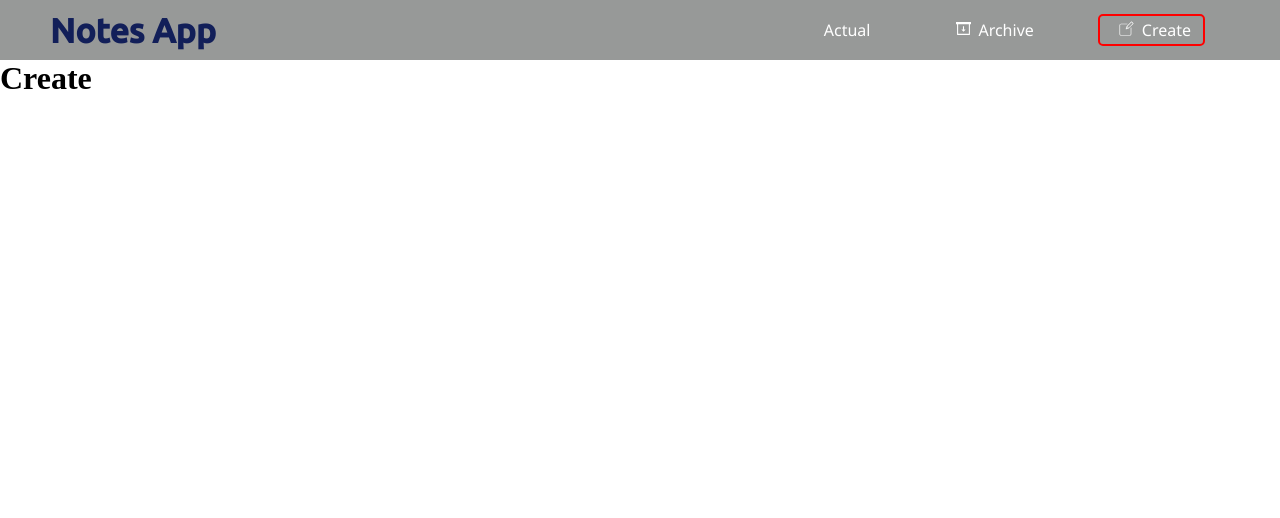
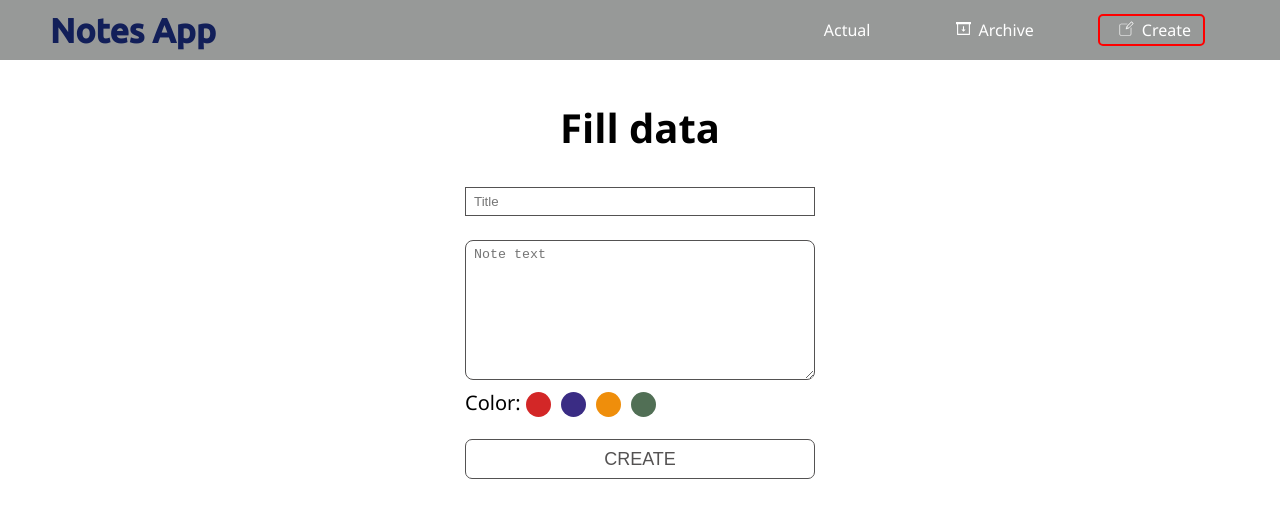
Before and after one commit to ulvibashir/Notes-Project, a React (Create React App) app: page /create in a window 1280 px wide. Shown: the top 518 px of the page. Built offline with nearby package versions, Linux system fonts and the light colour scheme.

Commit message:
create-page

```diff
--- a/src/pages/Create/Create.jsx
+++ b/src/pages/Create/Create.jsx
@@ -1,9 +1,152 @@
-import React from 'react'
-import styled from 'styled-components'
-export function Create() {
-    return (
-        <h1>
-            Create
-        </h1>
-    )
+import React from "react";
+import styled from "styled-components";
+
+export function Create(props) {
+  return (
+    <Container>
+      <Header>Fill data</Header>
+      <StyledForm onSubmit={onsubmit}>
+        <StyledInput type="text" placeholder="Title" />
+        <StyledTextArea placeholder="Note text" />
+        <ColorContainer>
+          <ColorLabel>Color: </ColorLabel>
+          <Label color="#d32727">
+            <RadioBtn type="radio" name="color" />
+            <RadioSpan color="#d32727"></RadioSpan>
+          </Label>
+          <Label color="#3a2c84">
+            <RadioBtn type="radio" name="color" />
+            <RadioSpan color="#3a2c84"></RadioSpan>
+          </Label>
+          <Label color="#ef8e0b">
+            <RadioBtn type="radio" name="color" />
+            <RadioSpan color="#ef8e0b"></RadioSpan>
+          </Label>
+          <Label color="#516f55">
+            <RadioBtn type="radio" name="color" />
+            <RadioSpan color="#516f55"></RadioSpan>
+          </Label>
+        </ColorContainer>
+      </StyledForm>
+      <Button>CREATE</Button>
+    </Container>
+  );
 }
+
+const Container = styled.div`
+  display: flex;
+  flex-direction: column;
+  align-items: center;
+  width: 350px;
+  height: 500px;
+  margin: 40px auto;
+`;
+const Header = styled.h1`
+  font-family: "Segoe UI", Tahoma, Geneva, Verdana, sans-serif;
+  font-size: 40px;
+  width: 100%;
+  text-align: center;
+`;
+const StyledForm = styled.form`
+  display: flex;
+  flex-direction: column;
+  align-items: center;
+  width: 100%;
+  margin: 20px;
+`;
+const StyledInput = styled.input`
+  margin: 12px 0;
+  padding: 6px 8px;
+  width: 100%;
+  border: 1px solid  #545252;
+  outline: none;
+  &:focus {
+    border-color: grey;
+  }
+`;
+const StyledTextArea = styled.textarea`
+  margin: 12px 0;
+  padding: 6px 8px;
+  height: 140px;
+  width: 100%;
+  border-radius: 8px;
+  border-color: #545252;
+  outline: none;
+  &:focus {
+    border-color: grey;
+  }
+`;
+
+const ColorContainer = styled.div`
+  display: flex;
+  flex-direction: row;
+  justify-content: space-between;
+  width: 50%;
+  align-self: flex-start;
+`;
+const ColorLabel = styled.label`
+  font-size: 20px;
+  font-family: "Segoe UI", Tahoma, Geneva, Verdana, sans-serif;
+  position: relative;
+  top: -3px;
+`;
+
+const Label = styled.label`
+  margin: 0 5px;
+  background-color: ${p => p.color};
+  display: block;
+  transition: all 0.8s;
+  border-radius: 100%;
+  width: 25px;
+  height: 25px;
+  transition: all 0.3s;
+  cursor: pointer;
+`;
+const RadioSpan = styled.span`
+  display: block;
+  position: relative;
+  border: 1px solid transparent;
+  width: 25px;
+  height: 25px;
+  left: 0;
+  border-radius: 100%;
+  transition: all 0.3s;
+`;
+
+const RadioBtn = styled.input`
+  position: absolute;
+  visibility: hidden;
+  display: none;
+  &:checked + ${RadioSpan} {
+    &::after {
+      content: "";
+      display: block;
+      width: 22px;
+      height: 22px;
+      border-radius: 100%;
+      border: 3px solid white;
+      top: -10%;
+      left: -9%;
+      position: absolute;
+      transition: all 0.3s;
+    }
+  }
+`;
+
+const Button = styled.button`
+  width: 100%;
+  height: 40px;
+  outline: none;
+  border: 1px solid #545252;
+  background-color: #fff;
+  border-radius: 7px;
+  cursor: pointer;
+  font-size: 18px;
+  color: #545252;
+  transition: 0.3s all;
+
+  &:hover {
+    border-color: grey;
+    color: grey;
+  }
+`;
```
